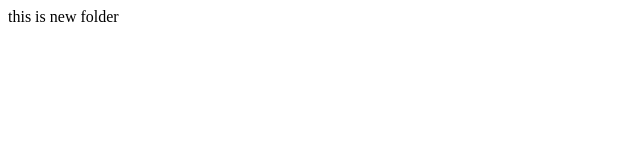
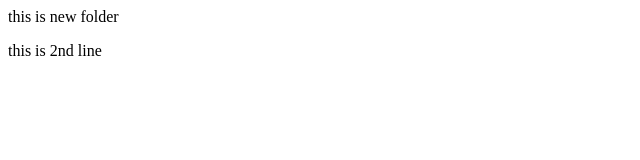
Before and after one commit to kaushikanshu0108-pixel/git---demo-2, a plain HTML site: page index.html in a window 1280 px wide. Shown: the full height of the page, 0-640 px from the left. Drawn offline with Linux system fonts and the light colour scheme.

Commit message:
new changes

```diff
--- a/index.html
+++ b/index.html
@@ -1 +1,2 @@
 <p>this is new folder</p>
+<p>this is 2nd line</p>
```
